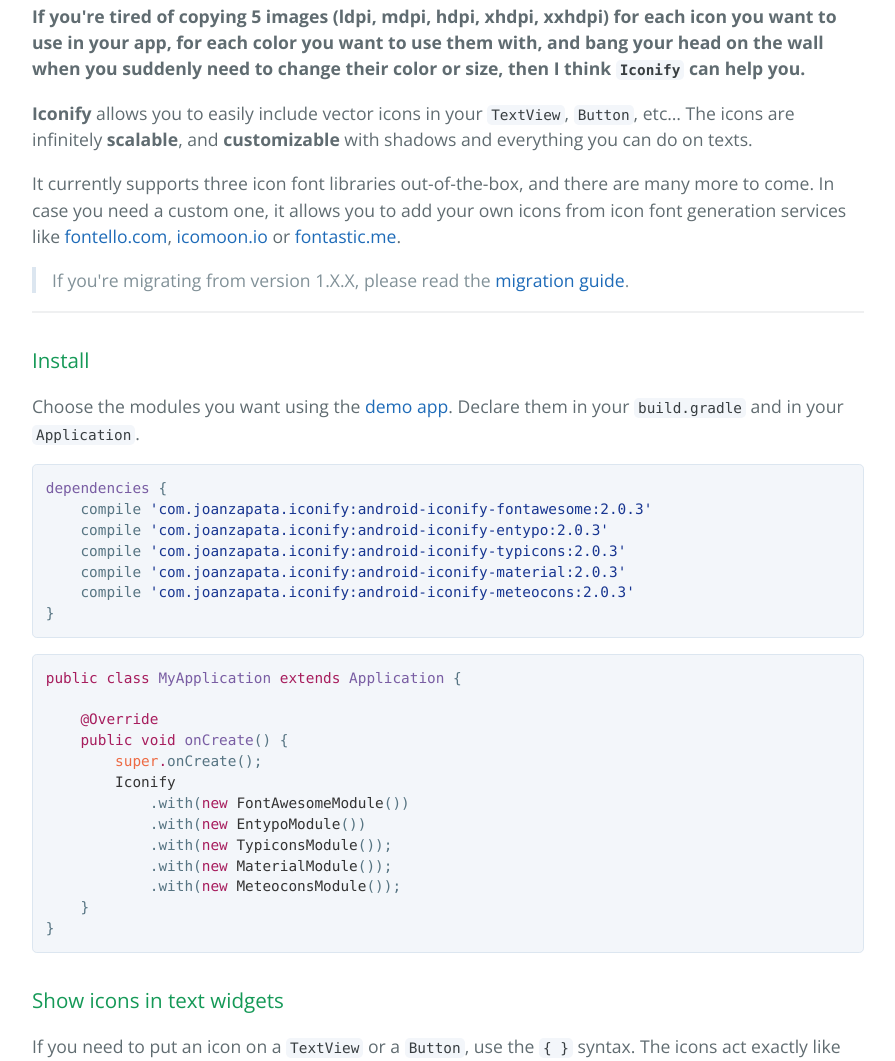
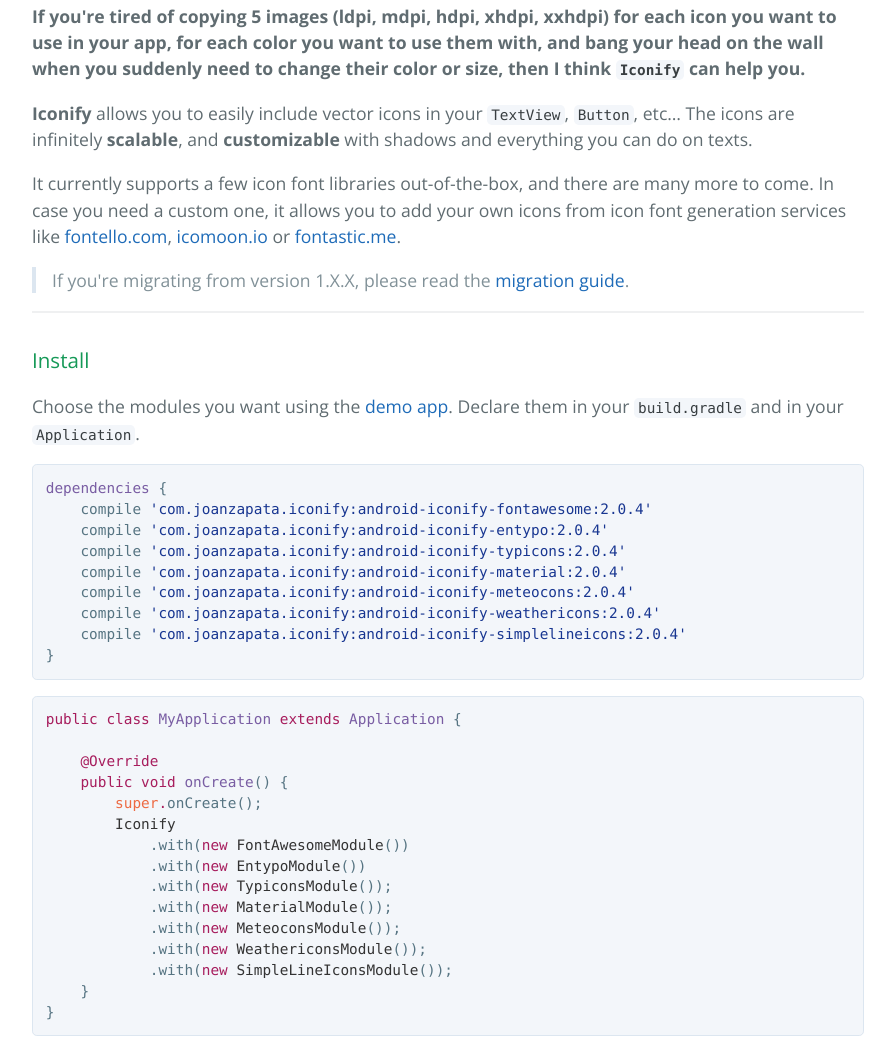
Before and after one commit to JoanZapata/android-iconify, a plain HTML site: page index.html in a window 1280 px wide. Shown: the part 736-1797 px from the top of the page, without its empty margins (192-1087 px from the left). Drawn offline with nearby package versions, Linux system fonts and the light colour scheme.

```diff
--- a/index.html
+++ b/index.html
@@ -26,7 +26,7 @@
 <p><strong>Iconify</strong> allows you to easily include vector icons in your <code>TextView</code>, <code>Button</code>, etc…
 The icons are infinitely <strong>scalable</strong>, and <strong>customizable</strong> with shadows and everything you can do on texts.</p>
 
-<p>It currently supports three icon font libraries out-of-the-box, and there are many more to come. In case you need a custom one, it allows you to add your own icons from icon font generation services like <a href="http://fontello.com/">fontello.com</a>, <a href="https://icomoon.io/">icomoon.io</a> or <a href="http://fontastic.me/">fontastic.me</a>.</p>
+<p>It currently supports a few icon font libraries out-of-the-box, and there are many more to come. In case you need a custom one, it allows you to add your own icons from icon font generation services like <a href="http://fontello.com/">fontello.com</a>, <a href="https://icomoon.io/">icomoon.io</a> or <a href="http://fontastic.me/">fontastic.me</a>.</p>
 
 <blockquote>
 <p>If you're migrating from version 1.X.X, please read the <a href="MIGRATION.md">migration guide</a>.</p>
@@ -41,11 +41,13 @@ The icons are infinitely <strong>scalable</strong>, and <strong>customizable</st
 Declare them in your <code>build.gradle</code> and in your <code>Application</code>.</p>
 
 <div class="highlight highlight-gradle"><pre><span class="pl-en">dependencies</span> {
-    compile <span class="pl-s"><span class="pl-pds">'</span>com.joanzapata.iconify:android-iconify-fontawesome:2.0.3<span class="pl-pds">'</span></span>
-    compile <span class="pl-s"><span class="pl-pds">'</span>com.joanzapata.iconify:android-iconify-entypo:2.0.3<span class="pl-pds">'</span></span>
-    compile <span class="pl-s"><span class="pl-pds">'</span>com.joanzapata.iconify:android-iconify-typicons:2.0.3<span class="pl-pds">'</span></span>
-    compile <span class="pl-s"><span class="pl-pds">'</span>com.joanzapata.iconify:android-iconify-material:2.0.3<span class="pl-pds">'</span></span>
-    compile <span class="pl-s"><span class="pl-pds">'</span>com.joanzapata.iconify:android-iconify-meteocons:2.0.3<span class="pl-pds">'</span></span>
+    compile <span class="pl-s"><span class="pl-pds">'</span>com.joanzapata.iconify:android-iconify-fontawesome:2.0.4<span class="pl-pds">'</span></span>
+    compile <span class="pl-s"><span class="pl-pds">'</span>com.joanzapata.iconify:android-iconify-entypo:2.0.4<span class="pl-pds">'</span></span>
+    compile <span class="pl-s"><span class="pl-pds">'</span>com.joanzapata.iconify:android-iconify-typicons:2.0.4<span class="pl-pds">'</span></span>
+    compile <span class="pl-s"><span class="pl-pds">'</span>com.joanzapata.iconify:android-iconify-material:2.0.4<span class="pl-pds">'</span></span>
+    compile <span class="pl-s"><span class="pl-pds">'</span>com.joanzapata.iconify:android-iconify-meteocons:2.0.4<span class="pl-pds">'</span></span>
+    compile <span class="pl-s"><span class="pl-pds">'</span>com.joanzapata.iconify:android-iconify-weathericons:2.0.4<span class="pl-pds">'</span></span>
+    compile <span class="pl-s"><span class="pl-pds">'</span>com.joanzapata.iconify:android-iconify-simplelineicons:2.0.4<span class="pl-pds">'</span></span>
 }</pre></div>
 
 <div class="highlight highlight-java"><pre><span class="pl-k">public</span> <span class="pl-k">class</span> <span class="pl-en">MyApplication</span> <span class="pl-k">extends</span> <span class="pl-e">Application</span> {
@@ -59,6 +61,8 @@ Declare them in your <code>build.gradle</code> and in your <code>Application</co
             .with(<span class="pl-k">new</span> <span class="pl-smi">TypiconsModule</span>());
             .with(<span class="pl-k">new</span> <span class="pl-smi">MaterialModule</span>());
             .with(<span class="pl-k">new</span> <span class="pl-smi">MeteoconsModule</span>());
+            .with(<span class="pl-k">new</span> <span class="pl-smi">WeathericonsModule</span>());
+            .with(<span class="pl-k">new</span> <span class="pl-smi">SimpleLineIconsModule</span>());
     }
 }</pre></div>
 
@@ -81,6 +85,9 @@ Declare them in your <code>build.gradle</code> and in your <code>Application</co
 
 <blockquote>
 <p>You can either use <code>IconTextView</code> / <code>IconButton</code> or use any <code>TextView</code> and then programmatically call <code>Iconify.addIcons(myTextView)</code>.</p>
+
+<p>Shall you need to override the text size of a particular icon, the following syntax is supported <code>{fa-code 12px}</code>, <code>{fa-code 12dp}</code>, <code>{fa-code 12sp}</code>, <code>{fa-code @dimen/my_text_size}</code>, and also <code>{fa-code 120%}</code>.
+In the same way you can override the icon color using <code>{fa-code #RRGGBB}</code>, <code>{fa-code #AARRGGBB}</code>, or <code>{fa-code @color/my_color}</code>.</p>
 </blockquote>
 
 <h3>
```
Also changed, not shown: params.json (+1 -1 lines).
